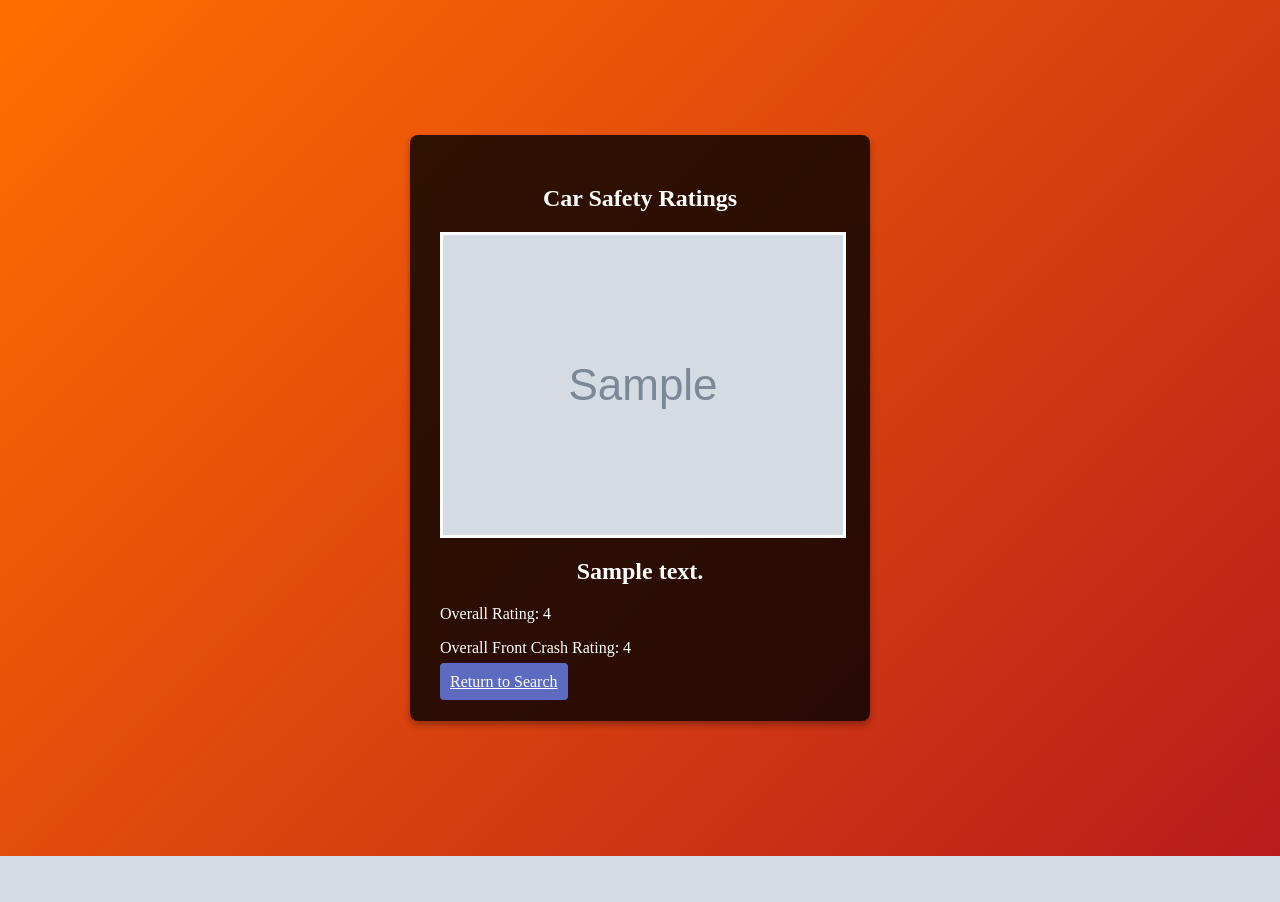
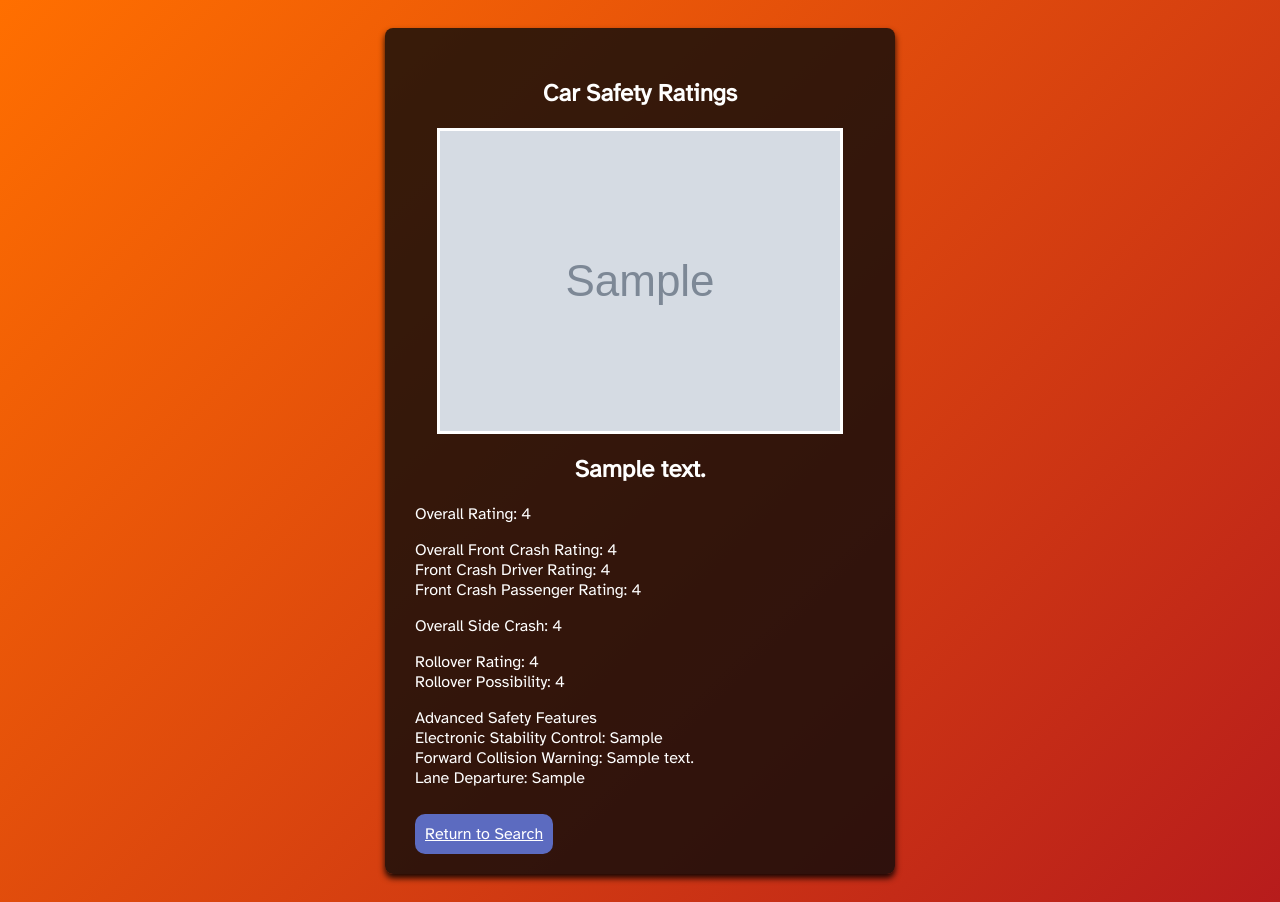
Before and after one commit to wasabi-ed/CBSDFinalProject, a Flask app: template templates/search_success.html in a window 1280 px wide. Before the commit the page ends 856 px from the top, so only its background shows below. Run offline with Flask 3, Linux system fonts and the light colour scheme; the template is opened without the code that fills it: most values are stand-ins (such as "Sample title", 1, 10 or a date in 2020); grey boxes marked "Sample" are stand-in pictures.

Commit message:
added more crash test results, made readability better across both pages

```diff
--- a/templates/car_search.html
+++ b/templates/car_search.html
@@ -1,6 +1,7 @@
 <!DOCTYPE html>
 <html lang="en">
 <head>
+    <link href='https://fonts.googleapis.com/css?family=Atkinson Hyperlegible' rel='stylesheet'>
     <meta charset="UTF-8">
     <title>Car Safety Ratings</title>
     <style>
@@ -11,6 +12,7 @@
             justify-content: center;
             min-height: 100vh;
             padding: 20px;
+            font-family: 'Atkinson Hyperlegible';
         }
         .container {
             background-color: rgba(0, 0, 0, 0.8);
--- a/templates/search_success.html
+++ b/templates/search_success.html
@@ -1,6 +1,7 @@
 <!DOCTYPE html>
 <html lang="en">
 <head>
+    <link href='https://fonts.googleapis.com/css?family=Atkinson Hyperlegible' rel='stylesheet'>
     <meta charset="UTF-8">
     <title>Safety Ratings Results</title>
     <style>
@@ -11,15 +12,16 @@
             justify-content: center;
             min-height: 100vh;
             padding: 20px;
+            font-family: 'Atkinson Hyperlegible';
         }
         .container {
-            background-color: rgba(0, 0, 0, 0.8);
+            background-color: rgba(10, 10, 10, 0.8);
             border-radius: 8px;
-            box-shadow: 0 4px 6px rgba(0, 0, 0, 0.3);
+            box-shadow: 0 4px 6px rgba(0, 0, 0, 0.9);
             color: #ffffff;
             padding: 30px;
             width: 100%;
-            max-width: 400px;
+            max-width: 450px;
         }
         h2 {
             margin-bottom: 20px;
@@ -34,7 +36,7 @@
         .button {
             background-color: #5c6bc0;
             border: none;
-            border-radius: 4px;
+            border-radius: 10px;
             color: #ffffff;
             cursor: pointer;
             font-size: 16px;
@@ -50,7 +52,27 @@
             <img src="{{ img }}" alt="">
             <h2>{{ data["VehicleDescription"] }}</h2>
             <p>Overall Rating: {{ data["OverallRating"] }}</p>
-            <p>Overall Front Crash Rating: {{ data["OverallFrontCrashRating"] }}</p>
+
+            <p>Overall Front Crash Rating: {{ data["OverallFrontCrashRating"] }}<br>
+                Front Crash Driver Rating: {{ data["FrontCrashDriversideRating"] }}<br>
+                Front Crash Passenger Rating: {{ data["FrontCrashPassengersideRating"]}}
+            </p>
+<!--            <p>Front Crash Driver Rating: {{ data["FrontCrashDriversideRating"] }}</p>-->
+<!--            <p>Front Crash Passenger Rating: {{ data["FrontCrashPassengersideRating"] }}</p>-->
+
+            <p>Overall Side Crash:  {{data["OverallSideCrashRating"]}}</p>
+
+            <p>Rollover Rating: {{data["RolloverRating"]}}<br>
+                Rollover Possibility: {{data["RolloverRating"]}}
+            </p>
+<!--            <p>Rollover Possibility: {{data["RolloverRating"]}}</p>-->
+
+
+            <p>Advanced Safety Features<br>
+                Electronic Stability Control: {{data ["NHTSAElectronicStabilityControl"]}}<br>
+               Forward Collision Warning: {{data ["NHTSAForwardCollisionWarning"]}}<br>
+               Lane Departure:  {{data ["NHTSALaneDepartureWarning"]}}
+            </p><br>
             <a href="{{ url_for('home') }}" class="button">Return to Search</a>
         </div>
     </body>
```
